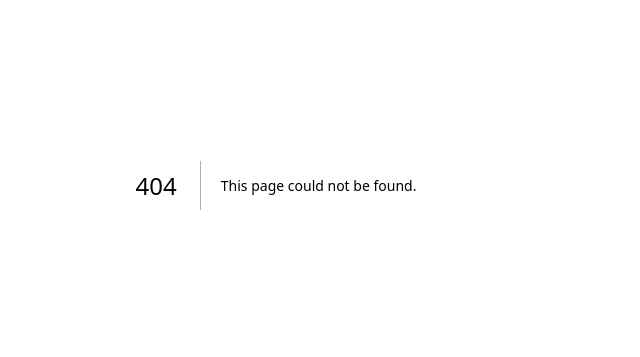
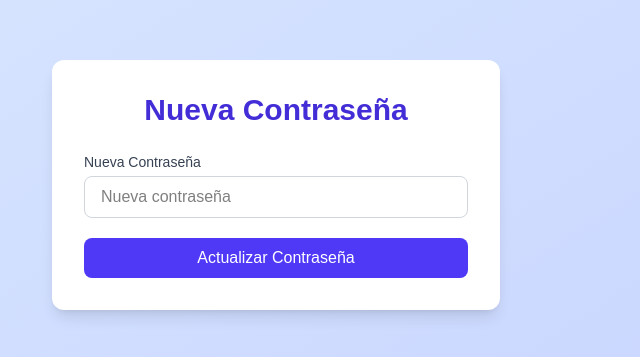
Before and after one commit to ohmia-studio/Aligo, a Next.js app: page /login/newPassword in a window 1280 px wide. Before the commit this address had no page. Shown: the part 215-572 px from the top of the page, without its empty margins (364-1004 px from the left). Built offline with nearby package versions, Linux system fonts and the light colour scheme.

Commit message:
Add page and functionality to change password

```diff
--- /dev/null
+++ b/app/login/newPassword/page.tsx
@@ -0,0 +1,73 @@
+'use client';
+import { resetPassword } from '@/features/auth/resetPassword';
+import { validatePassword } from '@/lib/validations';
+import { useRouter, useSearchParams } from 'next/navigation';
+import { useState } from 'react';
+
+export default function Page() {
+  const [newPassword, setNewPassword] = useState('');
+  const searchParams = useSearchParams();
+  const token = searchParams.get('code'); // token de Supabase
+  const [loading, setLoading] = useState(false);
+  const [error, setError] = useState('');
+  const router = useRouter();
+
+  const handleSubmit = async (e: React.FormEvent) => {
+    e.preventDefault();
+    if (!token) {
+      setError('Token inválido');
+      return;
+    }
+    const validateError = validatePassword(newPassword);
+    if (validateError) {
+      setError('La contraseña es obligatoria');
+      return;
+    }
+
+    setLoading(true);
+    try {
+      const data = await resetPassword(newPassword, token);
+      console.log(data);
+      if (data.status === 200) {
+        router.push('/login');
+      } else {
+        setError(data.message);
+      }
+    } catch (err: any) {
+      setError(err.message);
+    } finally {
+      setLoading(false);
+    }
+  };
+
+  return (
+    <div className="flex min-h-screen items-center justify-center bg-gradient-to-br from-blue-100 to-indigo-200">
+      <section className="w-full max-w-md rounded-xl bg-white p-8 shadow-lg">
+        <h2 className="mb-6 text-center text-3xl font-bold text-indigo-700">
+          Nueva Contraseña
+        </h2>
+        <form onSubmit={handleSubmit} className="space-y-5">
+          <label className="mb-1 block text-sm font-medium text-gray-700">
+            Nueva Contraseña
+          </label>
+          <input
+            type="password"
+            value={newPassword}
+            onChange={(e) => setNewPassword(e.target.value)}
+            required
+            className="w-full rounded-lg border border-gray-300 px-4 py-2 text-black focus:ring-2 focus:ring-indigo-400 focus:outline-none"
+            placeholder="Nueva contraseña"
+          />
+          {error && <p className="text-sm text-red-500">{error}</p>}
+          <button
+            type="submit"
+            disabled={loading}
+            className="w-full rounded-lg bg-indigo-600 py-2 text-white transition duration-300 hover:bg-indigo-700 disabled:opacity-50"
+          >
+            {loading ? 'Actualizando...' : 'Actualizar Contraseña'}
+          </button>
+        </form>
+      </section>
+    </div>
+  );
+}
--- a/app/login/page.tsx
+++ b/app/login/page.tsx
@@ -1,5 +1,7 @@
 'use client';
 import { loginUser } from '@/features/auth/login';
+import { requestResetPassword } from '@/features/auth/resetPassword';
+import { validateEmail, validatePassword } from '@/lib/validations';
 import { useRouter } from 'next/navigation';
 import { useState } from 'react';
 export default function Page() {
@@ -7,6 +9,8 @@ export default function Page() {
   const [password, setPassword] = useState('');
   const [loading, setLoading] = useState(false);
   const [error, setError] = useState('');
+  const [message, setMessage] = useState('');
+  const [resetMode, setResetMode] = useState(false);
   const router = useRouter();
   const emailRegex = /^[a-zA-Z0-9._%+-]+@[a-zA-Z0-9.-]+\.[a-zA-Z]{2,}$/;
 
@@ -14,28 +18,28 @@ export default function Page() {
     e.preventDefault();
     setError('');
 
-    // Validaciones
-    if (!username.trim()) {
-      setError('El email es obligatorio');
-      return;
-    }
-    if (!emailRegex.test(username)) {
-      setError('El email no tiene un formato válido');
-      return;
-    }
-    if (!password.trim()) {
-      setError('La contraseña es obligatoria');
+    const emailError = validateEmail(username);
+    if (emailError) {
+      setError(emailError);
       return;
     }
 
     setLoading(true);
     try {
+      if (resetMode) {
+        const response = await requestResetPassword(username);
+        setMessage(response.message);
+      } else {
+        const pwdError = validatePassword(password);
+        if (pwdError) {
+          setError(pwdError);
+          return;
+        }
         const result = await loginUser({ email: username, password });
-      if (result.status === 200) {
-        router.push('/dashboard'); // Redirige al dashboard
+        if (result.status === 200) router.push('/dashboard');
       }
     } catch (err: any) {
-      console.error(err.message);
+      setError(err.message ?? 'Ocurrió un error');
     } finally {
       setLoading(false);
     }
@@ -48,7 +52,6 @@ export default function Page() {
           Iniciar sesión
         </h2>
         <form onSubmit={handleSubmit} className="space-y-5">
-          <div>
           <label className="mb-1 block text-sm font-medium text-gray-700">
             Usuario
           </label>
@@ -60,8 +63,8 @@ export default function Page() {
             className="w-full rounded-lg border border-gray-300 px-4 py-2 text-black focus:ring-2 focus:ring-indigo-400 focus:outline-none"
             placeholder="Tu usuario"
           />
-          </div>
-          <div>
+          {!resetMode ? (
+            <>
               <label className="mb-1 block text-sm font-medium text-gray-700">
                 Contraseña
               </label>
@@ -73,7 +76,6 @@ export default function Page() {
                 className="w-full rounded-lg border border-gray-300 px-4 py-2 text-black focus:ring-2 focus:ring-indigo-400 focus:outline-none"
                 placeholder="Tu contraseña"
               />
-          </div>
               <button
                 type="submit"
                 disabled={loading}
@@ -81,8 +83,26 @@ export default function Page() {
               >
                 {loading ? 'Enviando...' : 'Ingresar'}
               </button>
-          {error && (
+            </>
+          ) : (
+            <button
+              type="submit"
+              disabled={loading}
+              className="w-full rounded-lg bg-indigo-600 px-4 py-2 font-semibold text-white shadow transition hover:bg-indigo-700 disabled:opacity-50"
+            >
+              {loading ? 'Enviando...' : 'Restablecer mi contraseña'}
+            </button>
+          )}
+          <p
+            className="cursor-pointer text-black hover:underline"
+            onClick={() => setResetMode(!resetMode)}
+          >
+            Olvide mi contraseña
+          </p>
+          {error ? (
             <div className="mt-2 text-center text-red-600">{error}</div>
+          ) : (
+            <div className="mt-2 text-center text-green-600">{message}</div>
           )}
         </form>
       </div>
--- /dev/null
+++ b/features/auth/resetPassword.ts
@@ -0,0 +1,50 @@
+'use server';
+
+import { getUserByEmail } from '@/features/auth/userService';
+import { getSupabaseServer } from '@/lib/supabaseServer';
+interface ResetResult {
+  status: number;
+  message: string;
+}
+export async function requestResetPassword(
+  email: string
+): Promise<ResetResult> {
+  if (getUserByEmail(email) === null) {
+    return { status: 400, message: 'El email no está registrado' };
+  }
+  try {
+    const supabase = await getSupabaseServer();
+    const { data, error } = await supabase.auth.resetPasswordForEmail(email, {
+      redirectTo: 'http://localhost:3000/login/newPassword',
+    });
+    if (error) {
+      return { status: 400, message: error.message };
+    }
+    return { status: 200, message: 'Correo de restablecimiento enviado' };
+  } catch (err) {
+    console.log(err);
+    return { status: 500, message: 'Internal server error' };
+  }
+}
+
+export async function resetPassword(
+  newPassword: string,
+  token: string
+): Promise<ResetResult> {
+  try {
+    const supabase = await getSupabaseServer();
+    const { data: userData, error: errorData } =
+      await supabase.auth.exchangeCodeForSession(token); // Recupera sesión con el token
+
+    const { data, error } = await supabase.auth.updateUser({
+      password: newPassword,
+    });
+    if (error) {
+      return { status: 400, message: error.message };
+    }
+    return { status: 200, message: 'Contraseña actualizada con éxito' };
+  } catch (err) {
+    console.log(err);
+    return { status: 500, message: 'Internal server error' };
+  }
+}
--- /dev/null
+++ b/lib/validations.ts
@@ -0,0 +1,11 @@
+export const validateEmail = (email: string): string | null => {
+  if (!email.trim()) return 'El email es obligatorio';
+  const regex = /^[a-zA-Z0-9._%+-]+@[a-zA-Z0-9.-]+\.[a-zA-Z]{2,}$/;
+  if (!regex.test(email)) return 'El email no tiene un formato válido';
+  return null;
+};
+
+export const validatePassword = (password: string): string | null => {
+  if (!password.trim()) return 'La contraseña es obligatoria';
+  return null;
+};
```
Lines whose indentation alone changed are shown as unchanged.
